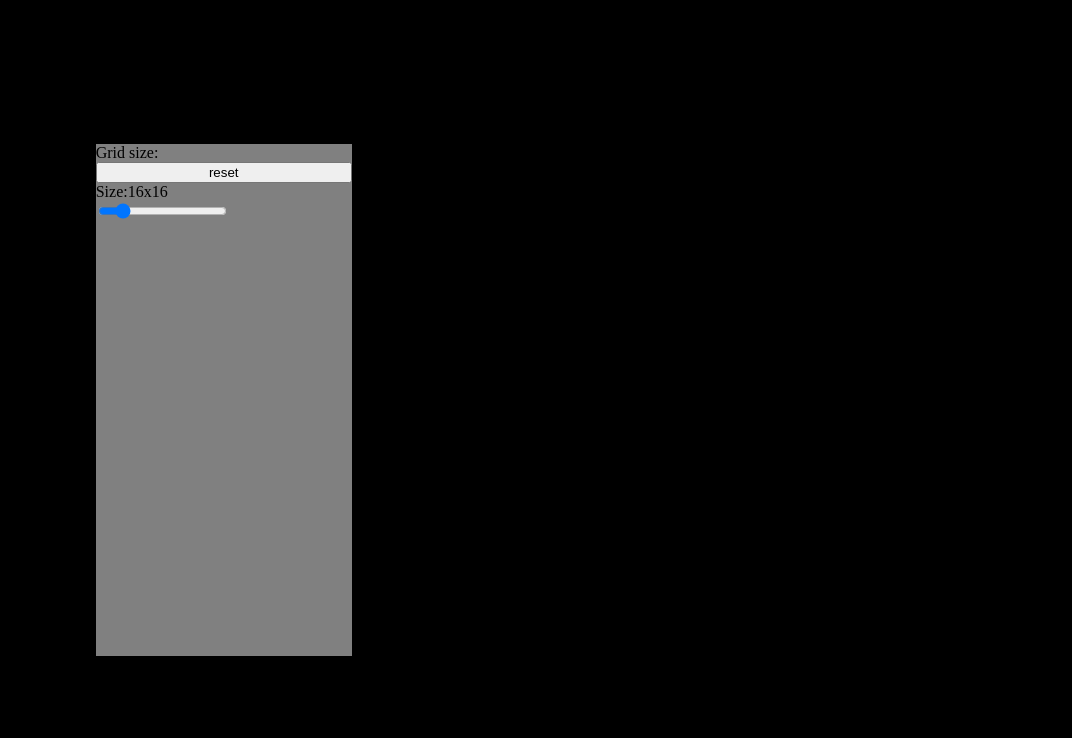
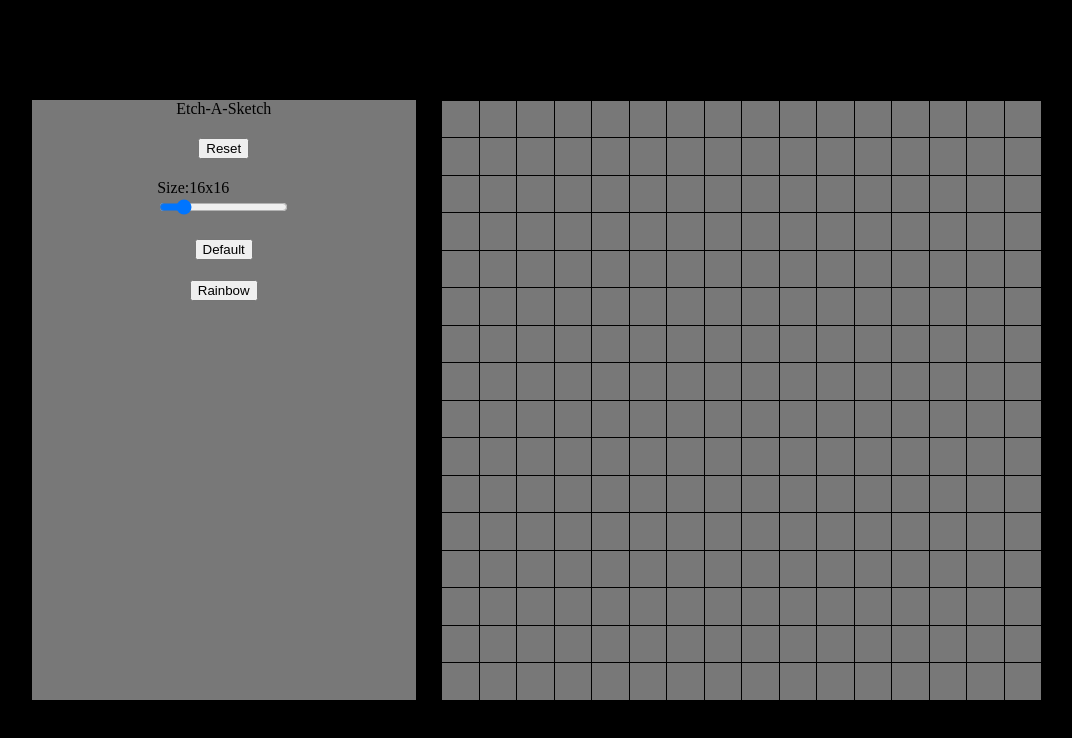
Before and after one commit to jasonfilips/Etch-a-Sketch, a plain HTML site: page index.html in a window 1280 px wide. Shown: the whole page, without its empty margins (103-1175 px from the left). Drawn offline with Linux system fonts and the light colour scheme.

Commit message:
Added a rainbow mode and a way to switch between modes

```diff
--- a/index.html
+++ b/index.html
@@ -10,12 +10,14 @@
 </head>
 <body>
     <div id='settings'>
-        <div id='gridSize'>Grid size:</div>
-        <button id='reset' type="reset">reset</button>
+        <div id='title'>Etch-A-Sketch</div>
+        <button id='reset' type="reset">Reset</button>
         <div id="slideContainer">
             <div id="outputSize">Size:16x16</div>
             <input type="range" min="1" max="100" value="16" class="slider" id="size">
         </div>
+        <button id='default' type="default">Default</button>
+        <button id='rainbow' type="rainbow">Rainbow</button>
     </div>
     <div id='container'></div>
 </body>
--- a/javascript.js
+++ b/javascript.js
@@ -1,10 +1,17 @@
 const container = document.getElementById('container');
 const slider = document.getElementById("size");
 const output = document.getElementById("outputSize");
+const defaultButton = document.getElementById('default');
+const rainbowButton = document.getElementById('rainbow');
+let mode = "default";
 let gridSize = 16;
 let cellsize = 0;
 
-//Creates the grid of specific square size
+slider.oninput = function () {
+    output.innerText = "Size: " + slider.value + "x" + slider.value;
+}
+
+//Creates the grid
 function createGrid(gridSize){
     for (let i = 0; i < gridSize; i++){
         let row = document.createElement('div');
@@ -28,12 +35,19 @@ function createGrid(gridSize){
 
 const resetButton = document.getElementById('reset');
 resetButton.addEventListener("click",reset);
+defaultButton.addEventListener("click",setMode);
+rainbowButton.addEventListener("click",setMode);
 
+function setMode(e){ mode=this.id ;}
 
 //changes the color if the mouse is hovering over the square and left mouse button down
 function draw(e){
     if (e.type === 'mouseover' && e.buttons != 1){return};
-    e.target.style.backgroundColor = 'white';
+    if (mode === "default"){e.target.style.backgroundColor = 'rgb(255,255,255)';};
+    if (mode === "rainbow"){e.target.style.backgroundColor =
+            `rgb(${Math.floor(Math.random() * 254)},
+                 ${Math.floor(Math.random() * 254)},
+                 ${Math.floor(Math.random() * 254)})`;};
 }
 
 //delete the old grid and make a new one with the set grid size
@@ -45,3 +59,5 @@ function reset(e){
     gridSize = slider.value;
     createGrid(gridSize);
 }
+
+createGrid(gridSize);
--- a/styles.css
+++ b/styles.css
@@ -30,7 +30,7 @@ div {
     border-right: 1px solid black;
     border-top: 1px solid black;
 
-    background-color: gray;
+    background-color: rgb(120, 120, 120);
 }
 
 #container {
@@ -54,9 +54,11 @@ div {
 #settings {
     display: flex;
     flex-direction: column;
+    align-items: center;
+    gap: 20px;
 
-    width: 20vw;
-    height: 40vw;
+    width: 30vw;
+    height: 600px;
 
-    background-color: gray;
+    background-color: rgb(120, 120, 120);
 }
```
